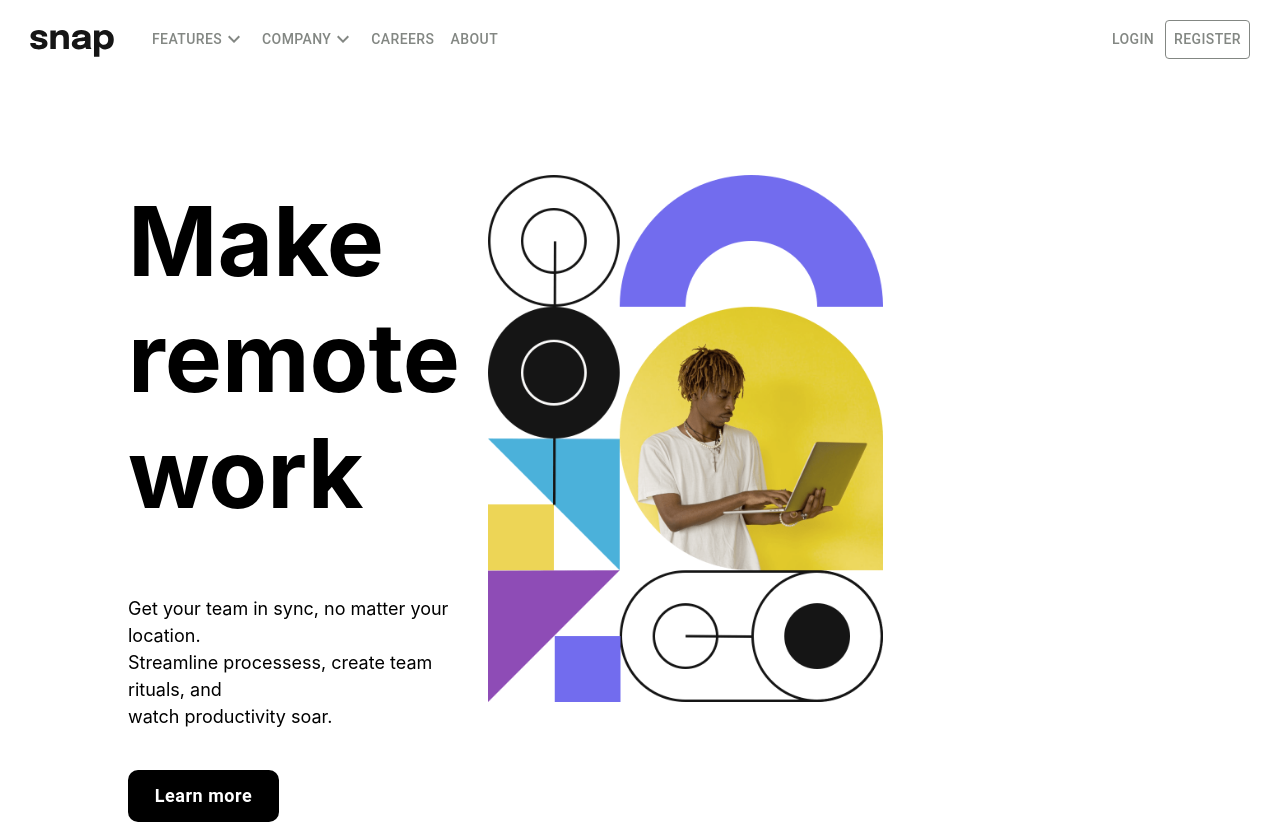
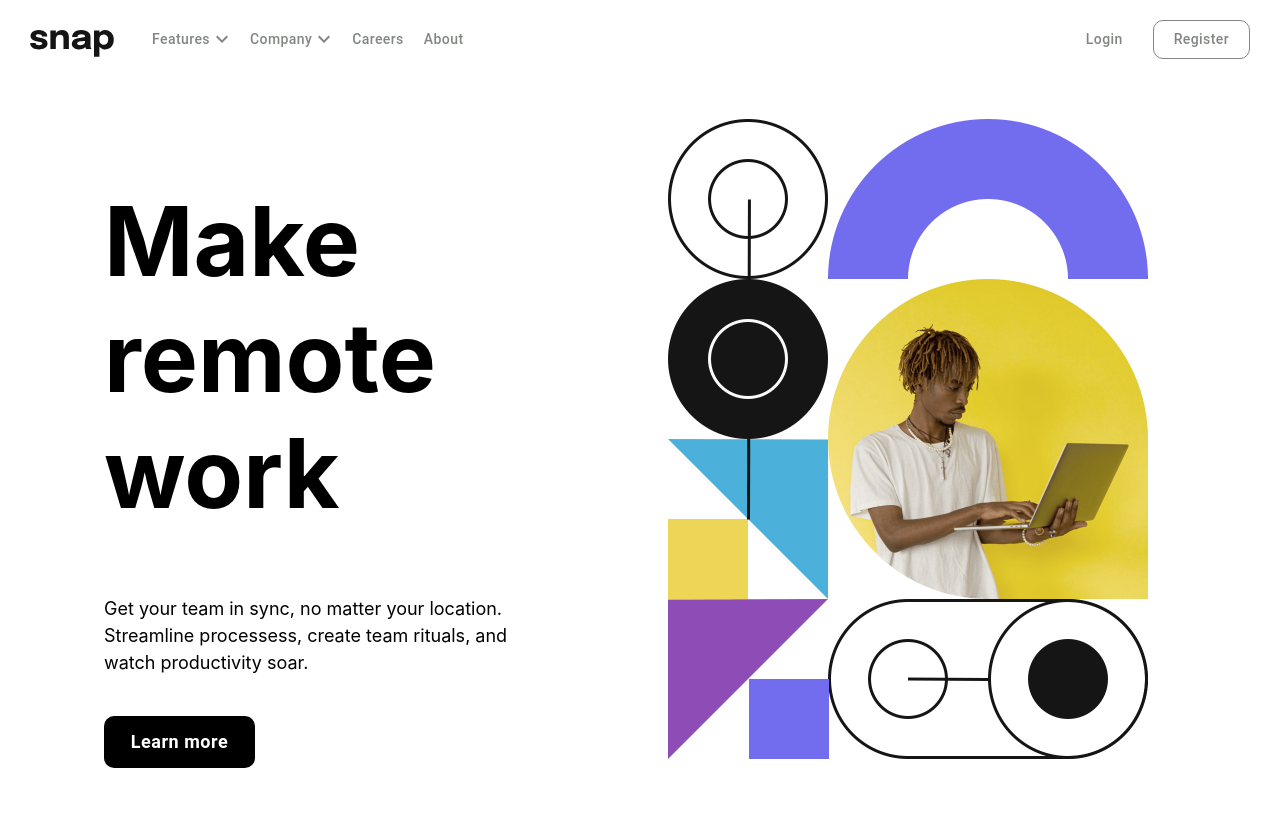
Before and after one commit to primelos/snap_menu, a React (Create React App) app: page / in a window 1280 px wide. Shown: the top 824 px of the page. Built offline with nearby package versions, Linux system fonts and the light colour scheme.

Commit message:
desktop view complete working

```diff
--- a/src/components/bodyContainer/index.jsx
+++ b/src/components/bodyContainer/index.jsx
@@ -18,6 +18,9 @@ export default BodyContainer;
 
 const BodyWrapper = styled.div`
   width: 100%;
+  display: flex;
+  justify-content: center;
+  align-items: center;
 `;
 
 const Container = styled.div`
@@ -26,5 +29,6 @@ const Container = styled.div`
   justify-content: center;
   align-items: center;
   height: 80vh;
-  width: 80%;
+  width: 1370px;
+  margin: 0 104px;
 `;
--- a/src/components/imageBody/index.jsx
+++ b/src/components/imageBody/index.jsx
@@ -19,7 +19,7 @@ const ImageWrapper = styled.div`
   display: flex;
   justify-content: center;
   align-items: center;
-  margin-right: 269px;
+  /* margin-right: 269px; */
 `;
 
 const ImageGuy = styled.img`
--- a/src/components/navBar/index.jsx
+++ b/src/components/navBar/index.jsx
@@ -46,7 +46,10 @@ const NavBar = () => {
   };
 
   const testMe = (e) => {
-    e.target.childNodes[0].textContent === "Features"
+    console.log(e.target.childNodes[0]);
+    console.log("navRef", navRef);
+    e.target.childNodes[0].textContent === "eatures" ||
+    e.target.childNodes[0].textContent === "F"
       ? setPopover1({ ...popOver1, anchorEl: e.currentTarget })
       : setPopover2({ ...popOver2, anchorEl: e.currentTarget });
   };
@@ -59,22 +62,23 @@ const NavBar = () => {
         <img src="/images/logo.svg" alt="" />
       </NavImgWrapper>
       <NavWrapper>
-        <Button
+        <NavMenuButton
+          ref={navRef}
           aria-describedby={"pop1"}
           variant="text"
           color="secondary"
           onClick={testMe}
         >
-          Features
+          F<span style={{ textTransform: "lowercase" }}>eatures</span>
           {popOver1.anchorEl ? <ExpandLessIcon /> : <ExpandMoreIcon />}
-        </Button>
+        </NavMenuButton>
         <Popover
           id={"pop1"}
           open={Boolean(popOver1.anchorEl)}
           anchorEl={popOver1.anchorEl}
           onClose={handleClose}
           anchorReference="anchorPosition"
-          anchorPosition={{ top: 272, left: 163 }}
+          anchorPosition={{ top: 290, left: 97 }}
           anchorOrigin={{
             vertical: "bottom",
             horizontal: "left",
@@ -84,27 +88,47 @@ const NavBar = () => {
             horizontal: "left",
           }}
         >
-          <Typography sx={{ p: 2 }}>Todo List</Typography>
-          <Typography sx={{ p: 2 }}>Calender</Typography>
-          <Typography sx={{ p: 2 }}>Reminders</Typography>
-          <Typography sx={{ p: 2 }}>Planning</Typography>
+          <TypographyContainer sx={{ p: 2 }}>
+            <IconContainer>
+              <IconImage src="/images/icon-todo.svg" />
+            </IconContainer>
+            Todo List
+          </TypographyContainer>
+          <TypographyContainer sx={{ p: 2 }}>
+            <IconContainer>
+              <IconImage src="/images/icon-calendar.svg" />
+            </IconContainer>
+            Calender
+          </TypographyContainer>
+          <TypographyContainer sx={{ p: 2 }}>
+            <IconContainer>
+              <IconImage src="/images/icon-reminders.svg" />
+            </IconContainer>
+            Reminders
+          </TypographyContainer>
+          <TypographyContainer sx={{ p: 2 }}>
+            <IconContainer>
+              <IconImage src="/images/icon-planning.svg" />
+            </IconContainer>
+            Planning
+          </TypographyContainer>
         </Popover>
-        <Button
+        <NavMenu
           aria-describedby={"pop2"}
           variant="text"
           color="secondary"
           onClick={testMe}
         >
-          Company
+          C<span style={{ textTransform: "lowercase" }}>ompany</span>
           {popOver2.anchorEl ? <ExpandLessIcon /> : <ExpandMoreIcon />}
-        </Button>
+        </NavMenu>
         <Popover
           id={"pop2"}
           open={Boolean(popOver2.anchorEl)}
           anchorEl={popOver2.anchorEl}
           onClose={handleClose}
           anchorReference="anchorPosition"
-          anchorPosition={{ top: 325, left: 658 }}
+          anchorPosition={{ top: 65, left: 310 }}
           anchorOrigin={{
             vertical: "center",
             horizontal: "right",
@@ -114,27 +138,31 @@ const NavBar = () => {
             horizontal: "center",
           }}
         >
-          <Typography sx={{ p: 2 }}>History</Typography>
-          <Typography sx={{ p: 2 }}>Our Team</Typography>
-          <Typography sx={{ p: 2 }}>Blog</Typography>
+          <TypographyContainer sx={{ p: 2 }}>History</TypographyContainer>
+          <TypographyContainer sx={{ p: 2 }}>Our Team</TypographyContainer>
+          <TypographyContainer sx={{ p: 2 }}>Blog</TypographyContainer>
         </Popover>
         <Button variant="text" color="secondary">
-          Careers
+          C<span style={{ textTransform: "lowercase" }}>areers</span>
         </Button>
         <Button variant="text" color="secondary">
-          About
+          A<span style={{ textTransform: "lowercase" }}>bout</span>
         </Button>
       </NavWrapper>
       <LoginWrapper>
         {/* //material ui iconsNavBarContainer */}
 
         <NavButtonWrapper>
-          <Button variant="text" color="secondary">
-            Login
-          </Button>
-          <Button variant="text" color="secondary" sx={{ border: "solid 1px" }}>
-            Register
-          </Button>
+          <LoginButton variant="text" color="secondary">
+            L<span style={{ textTransform: "lowercase" }}>ogin</span>
+          </LoginButton>
+          <RegisterButton
+            variant="text"
+            color="secondary"
+            sx={{ border: "solid 1px" }}
+          >
+            R<span style={{ textTransform: "lowercase" }}>egister</span>
+          </RegisterButton>
         </NavButtonWrapper>
       </LoginWrapper>
     </NavBarContainer>
@@ -175,3 +203,57 @@ const LoginWrapper = styled.div`
 const NavButtonWrapper = styled.section`
   margin-right: 30px;
 `;
+
+const LoginButton = styled(Button)`
+  border-radius: 10px !important;
+  padding-left: 20px !important;
+  padding-right: 20px !important;
+  margin-right: 10px !important;
+  &:hover {
+    color: black !important;
+    background-color: transparent !important;
+  }
+`;
+
+const RegisterButton = styled(Button)`
+  border-radius: 10px !important;
+  padding-left: 20px !important;
+  padding-right: 20px !important;
+
+  &:hover {
+    border: 1px black solid !important;
+    color: black !important;
+    background-color: transparent !important;
+  }
+`;
+
+const IconContainer = styled.div`
+  display: flex;
+  justify-content: center;
+  align-items: center;
+  margin-right: 20px;
+`;
+
+const IconImage = styled.img`
+  width: 20px;
+  height: 20px;
+`;
+
+const TypographyContainer = styled(Typography)`
+  display: flex;
+  /* justify-content: space-between !important; */
+  align-items: center;
+  color: #838783 !important;
+`;
+
+const NavMenuButton = styled(Button)`
+  &:hover {
+    background-color: transparent !important;
+  }
+`;
+
+const NavMenu = styled(Button)`
+  &:hover {
+    background-color: transparent !important;
+  }
+`;
```
